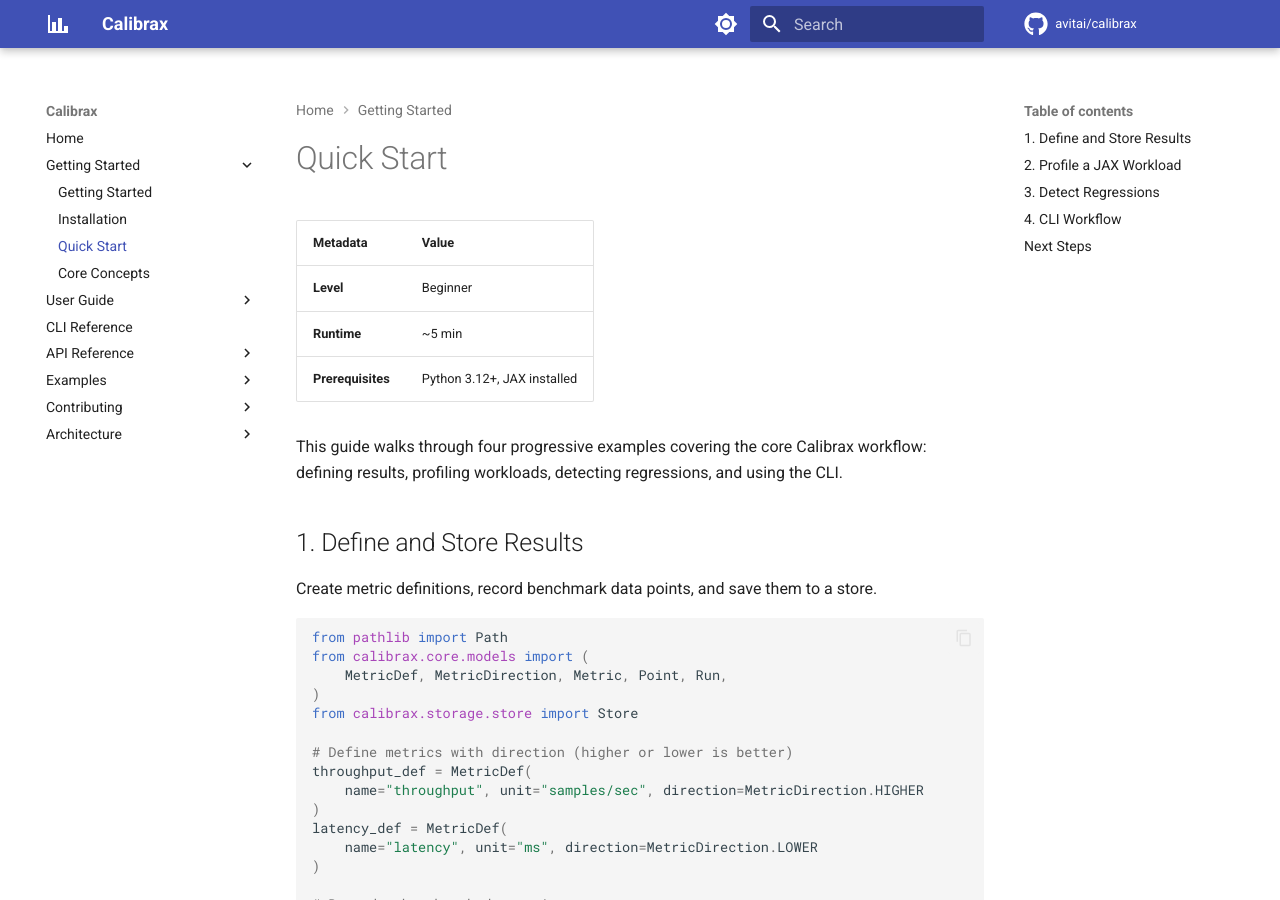
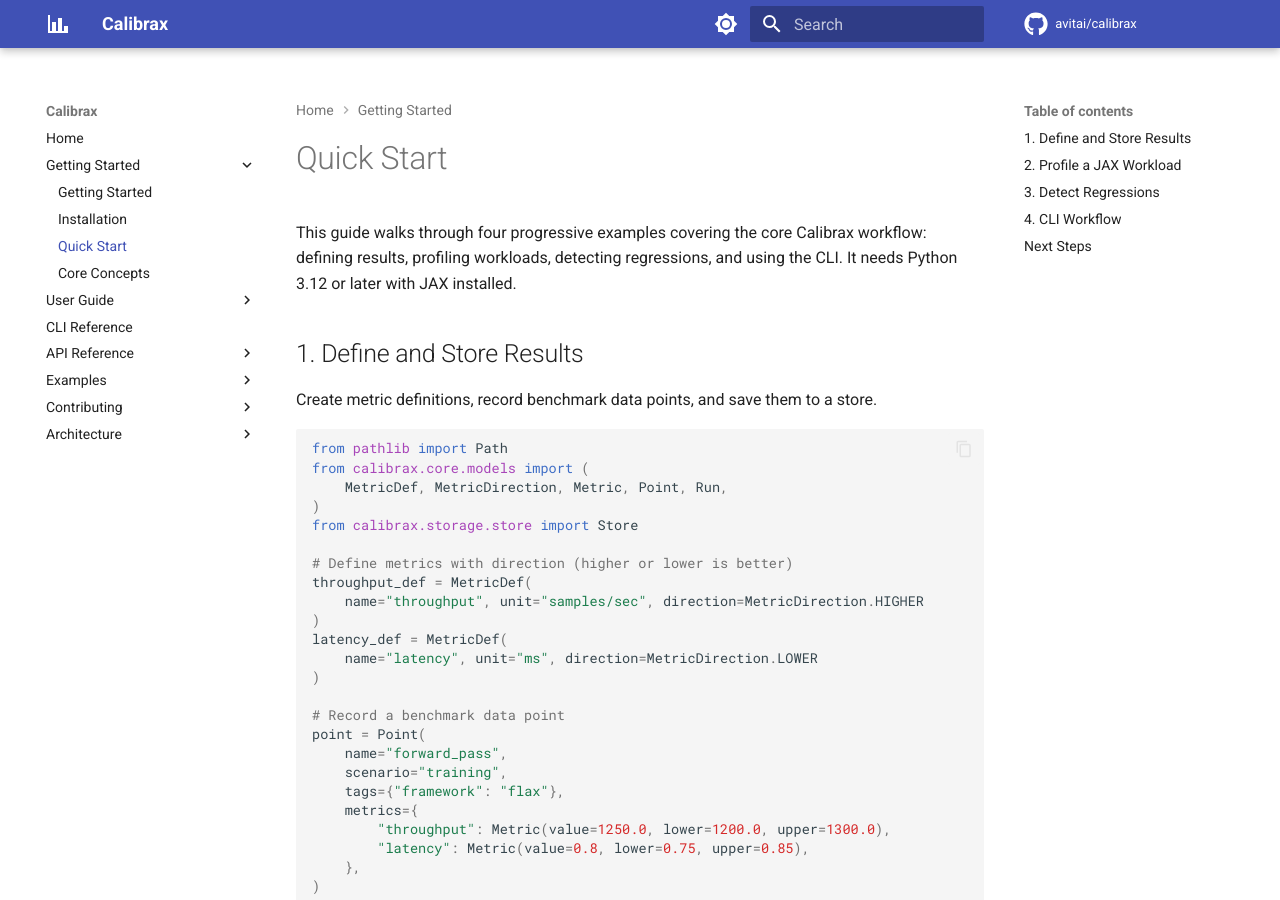
Before and after one commit to avitai/calibrax, an MkDocs documentation site: the page built from docs/getting-started/quickstart.md, in a window 1280 px wide and 900 px high. Built offline with MkDocs 1.6.1 and Material for MkDocs 9.7.7, drawn with Linux system fonts in a browser that asks for light colours; comment, search, counter and statistics services are not loaded.

Commit message:
docs: drop the retired design framework's table from the quickstart
The getting-started guide opened with the Documentation Design
Framework's metadata table (Level, Runtime, Prerequisites) after the
framework itself was removed; its "~5 min" runtime was never
measured. The prerequisites become a sentence of the guide.

```diff
--- a/docs/getting-started/quickstart.md
+++ b/docs/getting-started/quickstart.md
@@ -1,14 +1,8 @@
 # Quick Start
-
-| Metadata | Value |
-|----------|-------|
-| **Level** | Beginner |
-| **Runtime** | ~5 min |
-| **Prerequisites** | Python 3.12+, JAX installed |
 
 This guide walks through four progressive examples covering the core Calibrax
 workflow: defining results, profiling workloads, detecting regressions, and
-using the CLI.
+using the CLI. It needs Python 3.12 or later with JAX installed.
 
 ## 1. Define and Store Results
 
```
Also changed, not shown: CHANGELOG.md (+3 -0 lines).
